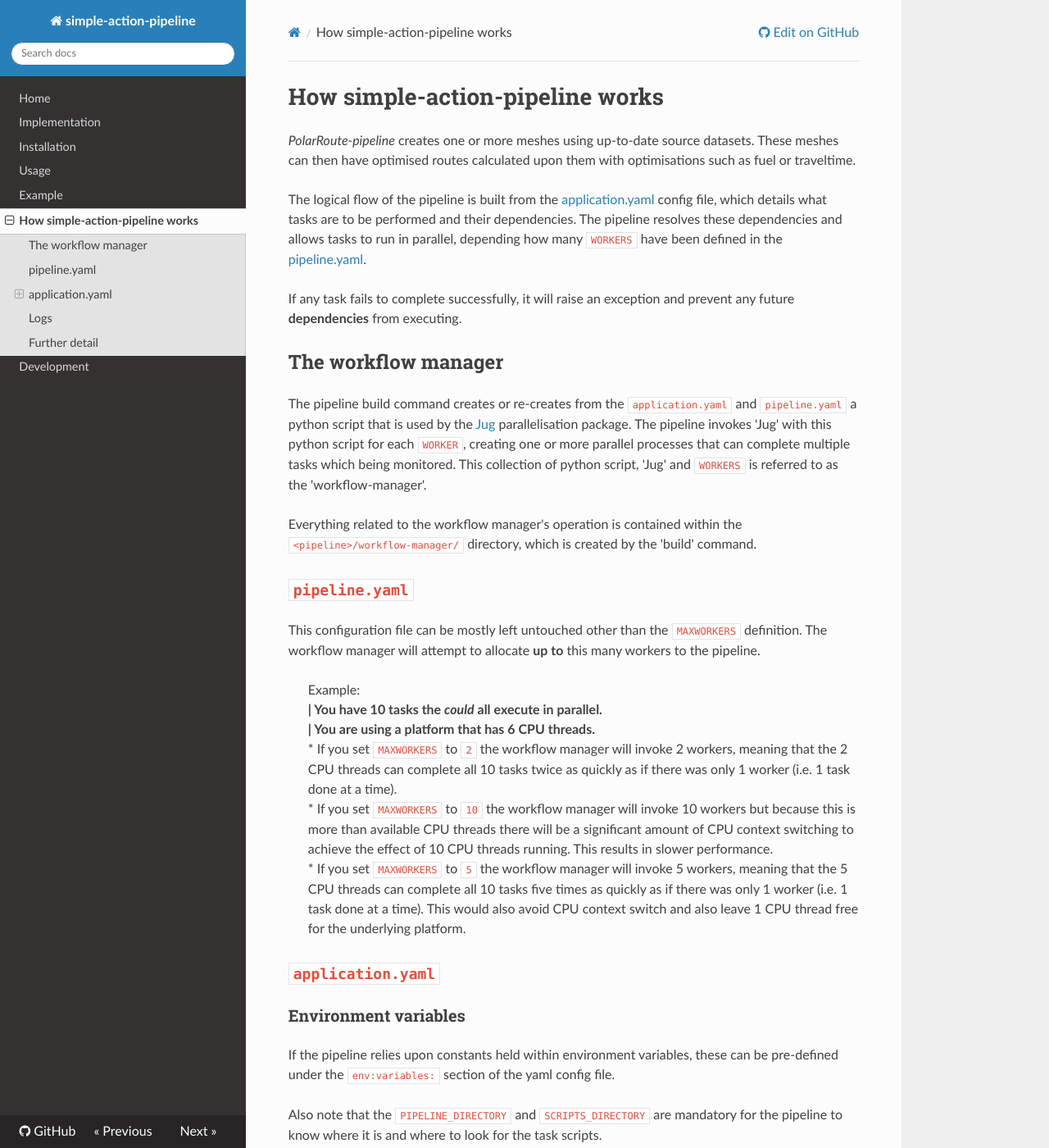
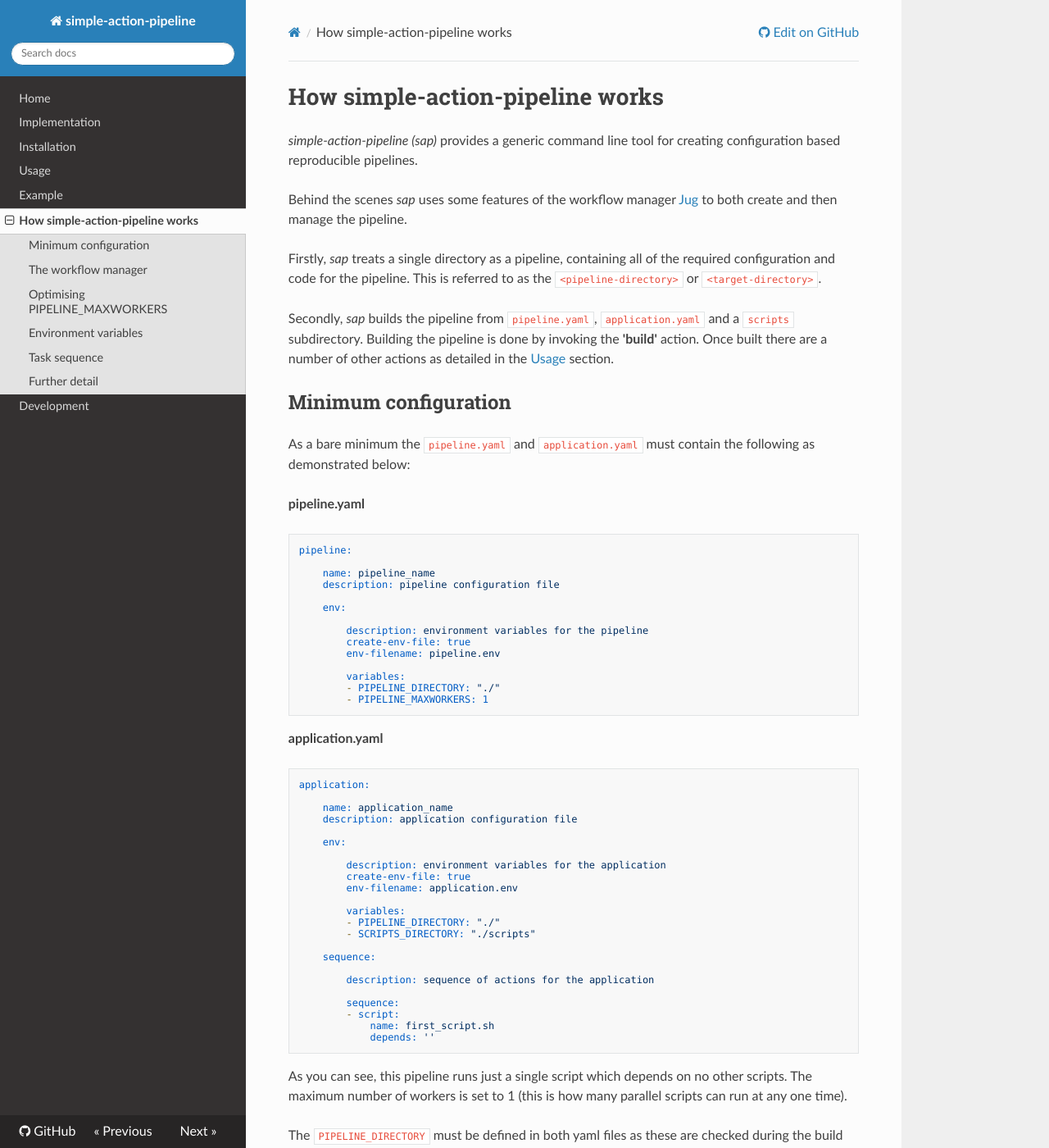
Before and after one commit to antarctica/simple-action-pipeline, an MkDocs documentation site: the page built from docs/how-sap-works.md, in a window 1280 px wide and 1400 px high. Shown: the whole window at 82% size. Built offline with MkDocs 1.6.1, drawn with Linux system fonts in a browser that asks for light colours; nearby versions of some CDN libraries; some of the changed text lies outside the part shown.

Commit message:
finished how sap works details

```diff
--- a/docs/how-sap-works.md
+++ b/docs/how-sap-works.md
@@ -1,18 +1,75 @@
 # How simple-action-pipeline works
 
-*PolarRoute-pipeline* creates one or more meshes using up-to-date source datasets. These meshes can then have optimised routes calculated upon them with optimisations such as fuel or traveltime.
+*simple-action-pipeline (sap)* provides a generic command line tool for creating configuration based reproducible pipelines.
 
-The logical flow of the pipeline is built from the [application.yaml](https://github.com/bas-amop/PolarRoute-pipeline/raw/main/application.yaml) config file, which details what tasks are to be performed and their dependencies. The pipeline resolves these dependencies and allows tasks to run in parallel, depending how many `WORKERS` have been defined in the [pipeline.yaml](https://github.com/bas-amop/PolarRoute-pipeline/raw/main/pipeline.yaml).
+Behind the scenes *sap* uses some features of the workflow manager [Jug](https://github.com/luispedro/jug) to both create and then manage the pipeline.
 
-If any task fails to complete successfully, it will raise an exception and prevent any future **dependencies** from executing.
+Firstly, *sap* treats a single directory as a pipeline, containing all of the required configuration and code for the pipeline. This is referred to as the `<pipeline-directory>` or `<target-directory>`.
+
+Secondly, *sap* builds the pipeline from `pipeline.yaml`, `application.yaml` and a `scripts` subdirectory. Building the pipeline is done by invoking the **'build'** action. Once built there are a number of other actions as detailed in the [Usage](using.md) section.
+
+## Minimum configuration
+As a bare minimum the `pipeline.yaml` and `application.yaml` must contain the following as demonstrated below:
+
+**pipeline.yaml**
+
+    pipeline:
+
+        name: pipeline_name
+        description: pipeline configuration file
+
+        env:
+
+            description: environment variables for the pipeline
+            create-env-file: true
+            env-filename: pipeline.env
+
+            variables:
+            - PIPELINE_DIRECTORY: "./"
+            - PIPELINE_MAXWORKERS: 1
+
+**application.yaml**
+
+    application:
+
+        name: application_name
+        description: application configuration file
+
+        env:
+
+            description: environment variables for the application
+            create-env-file: true
+            env-filename: application.env
+
+            variables:
+            - PIPELINE_DIRECTORY: "./"
+            - SCRIPTS_DIRECTORY: "./scripts"
+
+        sequence:
+
+            description: sequence of actions for the application
+
+            sequence:
+            - script:
+                name: first_script.sh
+                depends: ''
+
+As you can see, this pipeline runs just a single script which depends on no other scripts. The maximum number of workers is set to 1 (this is how many parallel scripts can run at any one time).
+
+The `PIPELINE_DIRECTORY` must be defined in both yaml files as these are checked during the build process. `PIPELINE_MAXWORKERS` and `SCRIPTS_DIRECTORY` must also be defined. Also, any scripts defined under the 'sequence' section must exist in the scripts directory for the build to succeed.
 
 ## The workflow manager
-The pipeline build command creates or re-creates from the `application.yaml` and `pipeline.yaml` a python script that is used by the [Jug](https://github.com/luispedro/jug) parallelisation package. The pipeline invokes 'Jug' with this python script for each `WORKER`, creating one or more parallel processes that can complete multiple tasks which being monitored. This collection of python script, 'Jug' and `WORKERS` is referred to as the 'workflow-manager'.
+The pipeline 'build' command creates or re-creates from the `application.yaml`, `pipeline.yaml` and `scripts` directory, a python script that is used by the [Jug](https://github.com/luispedro/jug) parallelisation package. Inspection of this auto-generated python script shows how all the dependancies are set up.
 
-Everything related to the workflow manager's operation is contained within the `<pipeline>/workflow-manager/` directory, which is created by the 'build' command.
+*sap* invokes Jug with this python script for each `WORKER` up to `PIPELINE_MAXWORKERS`, creating one or more parallel processes that can complete multiple tasks whilst being monitored. This collection of python script, Jug and `WORKERS` is referred to as the 'workflow-manager'.
 
-## `pipeline.yaml`
-This configuration file can be mostly left untouched other than the `MAXWORKERS` definition. The workflow manager will attempt to allocate **up to** this many workers to the pipeline.
+Everything related to the workflow manager's operation is contained within the `<pipeline-directory>/workflow-manager/` directory, which is created by the 'build' command.
+
+## Optimising `PIPELINE_MAXWORKERS`
+This `pipeline.yaml` file contains the `PIPELINE_MAXWORKERS` definition. The workflow manager will attempt to allocate **up to** this many workers to the pipeline.
+
+It can be important to think carefully about setting the maximum number of workers as described in the example below.
+
 > Example:
 > **| You have 10 tasks the *could* all execute in parallel.**
 > **| You are using a platform that has 6 CPU threads.**
@@ -20,26 +77,18 @@
 >   * If you set `MAXWORKERS` to `10` the workflow manager will invoke 10 workers but because this is more than available CPU threads there will be a significant amount of CPU context switching to achieve the effect of 10 CPU threads running. This results in slower performance.
 >   * If you set `MAXWORKERS` to `5` the workflow manager will invoke 5 workers, meaning that the 5 CPU threads can complete all 10 tasks five times as quickly as if there was only 1 worker (i.e. 1 task done at a time). This would also avoid CPU context switch and also leave 1 CPU thread free for the underlying platform.
 
-## `application.yaml`
-### Environment variables
-If the pipeline relies upon constants held within environment variables, these can be pre-defined under the `env:variables:` section of the yaml config file.
+## Environment variables
+If your pipeline relies upon constants held within environment variables, these can be pre-defined under the `env:variables:` section of either yaml config file. *sap* will make sure these environment variables are available whenever the pipeline runs.
 
-Also note that the `PIPELINE_DIRECTORY` and `SCRIPTS_DIRECTORY` are mandatory for the pipeline to know where it is and where to look for the task scripts.
-
-### Task sequence
-The sequence order and dependancies of the tasks (scripts) are defined under the `sequence:` section of the yaml config file.
+## Task sequence
+The sequence order and dependancies of the tasks (scripts) are defined under the `sequence:` section of the `application.yaml` config file.
 
 Each task (script) in the sequence has a `name:` and `depends:` field. The name is the name of the script to be found in the scripts directory. The depends can be either a single script name or a list of script names if there are multiple dependancies. If a script has no dependancy then the `depends:` field should contain an empty string `''`.
 
 ***Currently shell scripts `.sh` and python scripts `.py` are the only supported task (script) names.***
 
-Inspect the [application.yaml](https://github.com/bas-amop/PolarRoute-pipeline/raw/main/application.yaml) to show how the sequence of tasks can be constructed.
-
-## Logs
-Logs of stderr and stdout are stored in `<pipeline>/logs/<config_name>_<date>.err` and `<pipeline>/logs/<config_name>_<date>.out` for debugging purposes.
 
 ## Further detail
-For more detail on the inner workings of the tasks PolarRoute-pipeline performs, please refer to the documentation for:
+For more detail on the inner workings of **Jug** or **sap**, please refer to the documentation for:
  - [Jug](https://jug.readthedocs.io/en/latest/)
- - [PolarRoute](https://antarctica.github.io/PolarRoute/)
- - [MeshiPhi](https://antarctica.github.io/MeshiPhi/)
+ - [simple-action-pipeline repo](https://github.com/antarctica/simple-action-pipeline)
```
Also changed, not shown: docs/example.md (+1 -1 lines).
